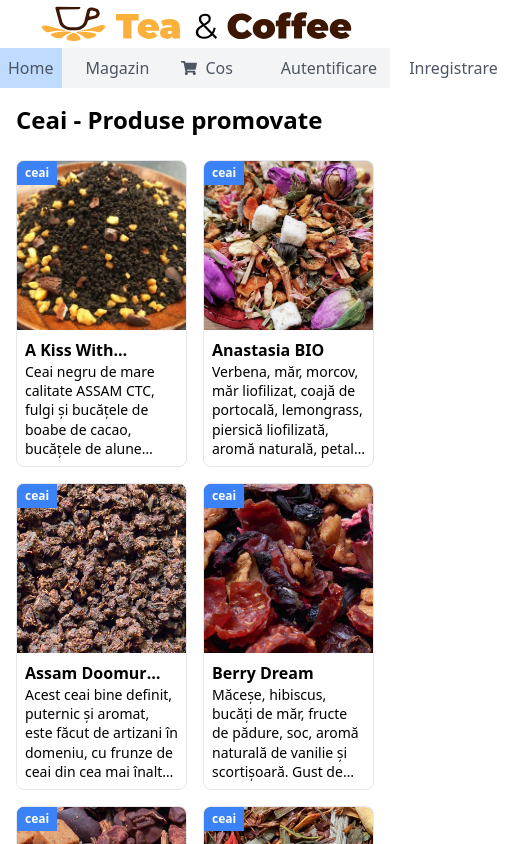
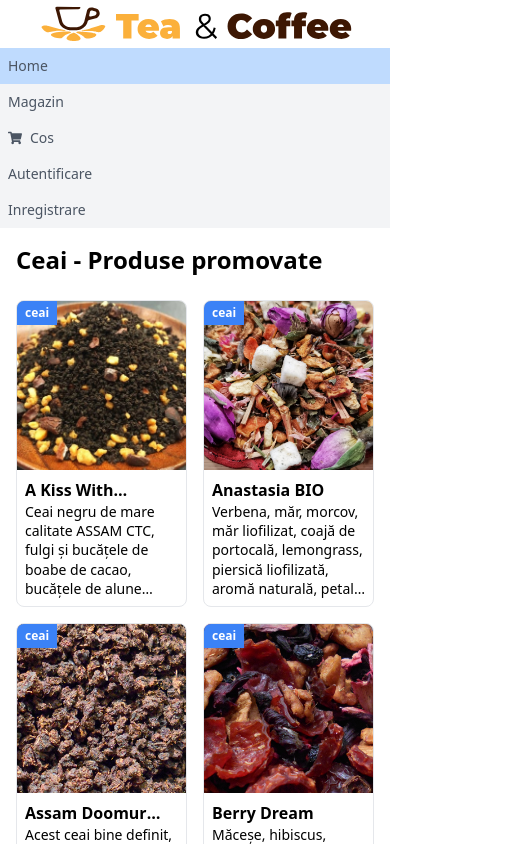
Before and after one commit to dd-marius/rtc, a React (Vite) app: page / in a window 390 px wide. Shown: the top 844 px of the page, 506 px wide, since content can reach past the window. Built offline with nearby package versions, Linux system fonts and the light colour scheme; data requests are answered from the project's data file.

Commit message:
minor adjustments for mobile render

```diff
--- a/src/components/Nav/Nav.jsx
+++ b/src/components/Nav/Nav.jsx
@@ -1,6 +1,6 @@
 import { FaShoppingCart } from 'react-icons/fa';
+import { NavLink } from "react-router-dom";
 
-import { NavLink } from "react-router-dom";
 import { useAuthContext } from '@/features/Auth/AuthContext';
 import { useCartContext } from '@/features/Cart/CartContext';
 import { UserMenu } from '@/components/UserMenu/UserMenu';
@@ -11,24 +11,24 @@ export function Nav() {
 
   return(
     <nav>
-    <menu className="flex justify-between items-stretch bg-gray-100">
-      <div className="flex">
-        <li className="mr-4 hover:bg-blue-100">
+    <menu className="flex flex-col sm:flex-row justify-between items-stretch bg-gray-100">
+      <div className="flex flex-col sm:flex-row">
+        <li className="hover:bg-blue-100">
         <NavLink
-          className={({ isActive }) => `text-gray-600 hover:text-blue-500 block py-2 px-2 ${isActive ? 'bg-blue-200' : ''}`}
+          className={({ isActive }) => `text-sm sm:text-base text-gray-600 hover:text-blue-500 block py-2 px-2 ${isActive ? 'bg-blue-200' : ''}`}
           to="/">Home
         </NavLink>
         </li>
-        <li className="mr-4 hover:bg-blue-100">
+        <li className="hover:bg-blue-100">
         <NavLink
-          className={({ isActive }) => `text-gray-600 hover:text-blue-500 block py-2 px-2 ${isActive ? 'bg-blue-200' : ''}`}
+          className={({ isActive }) => `text-sm sm:text-base text-gray-600 hover:text-blue-500 block py-2 px-2 ${isActive ? 'bg-blue-200' : ''}`}
           to="shop">Magazin
         </NavLink>
         </li>
 
-        <li className="mr-4 hover:bg-blue-100">
+        <li className="hover:bg-blue-100">
         <NavLink
-          className={({ isActive }) => `flex items-center text-gray-600 hover:text-blue-500 py-2 px-2 ${isActive ? 'bg-blue-200' : ''}`}
+          className={({ isActive }) => `text-sm sm:text-base flex items-center text-gray-600 hover:text-blue-500 py-2 px-2 ${isActive ? 'bg-blue-200' : ''}`}
           to="cart">
           <FaShoppingCart className="mr-2" />
             Cos
@@ -40,18 +40,18 @@ export function Nav() {
         </NavLink>
         </li>
       </div>
-      <div className="flex">
+      <div className="flex flex-col sm:flex-row">
       {user === null && (
         <>
-        <li className="ml-4 hover:bg-blue-100">
+        <li className="hover:bg-blue-100">
           <NavLink
-            className={({ isActive }) => `text-gray-600 hover:text-blue-500 block py-2 px-2 ${isActive ? 'bg-blue-200' : ''}`}
+            className={({ isActive }) => `text-sm sm:text-base text-gray-600 hover:text-blue-500 block py-2 px-2 ${isActive ? 'bg-blue-200' : ''}`}
             to="login">Autentificare
           </NavLink>
         </li>
-        <li className="ml-4 hover:bg-blue-100">
+        <li className="hover:bg-blue-100">
           <NavLink
-            className={({ isActive }) => `text-gray-600 hover:text-blue-500 block py-2 px-2 ${isActive ? 'bg-blue-200' : ''}`}
+            className={({ isActive }) => `text-sm sm:text-base text-gray-600 hover:text-blue-500 block py-2 px-2 ${isActive ? 'bg-blue-200' : ''}`}
             to="register">Inregistrare
           </NavLink>
         </li>
--- a/src/components/Profile/ProfileAddress.jsx
+++ b/src/components/Profile/ProfileAddress.jsx
@@ -27,6 +27,8 @@ import { useApi } from '@/hooks/useApi';
 import { DialogConfirm } from "@/components/DialogConfirm/DialogConfirm";
 
 
+const phoneNumberRegex = /^(\d{4})([- ])?(\d{3})([- ])?(\d{3})$/;
+
 const schemaProfile = z.object({
     tag: z.string().min(3, {
         message: "Prescurtarea trebuie sa aiba minim 3 caractere.",
@@ -38,12 +40,11 @@ const schemaProfile = z.object({
         message: "Numele orasului trebuie sa aiba minim 3 caractere.",
     }),
     county: z.string().min(2, {
-        message: "Numele judetului trebuie sa aiba minim 3 caractere.",
+        message: "Numele judetului trebuie sa aiba minim 2 caractere.",
     }),
-    phoneNo: z.string().min(10, {
-        message: "Numarul de telefon trebuie sa aiba minim 10 caractere.",
+    phoneNo: z.string().refine((value) => phoneNumberRegex.test(value), {
+      message: "Format incorect pentru numarul de telefon. Exemplu: xxxx-xxx-xxx",
     }),
-
   });
 
 
@@ -54,6 +55,7 @@ const defaultDomState = {
 }
 
 export function ProfileAddress() {
+    //TODO: Refactor this to use yup & basic form because shadcn is to complex to contol
     const [ dataAddresses, setDataAddresses] = useState(null);
     const [ selectKey, setSelectKey] = useState(0);
     const [ domState, setDomState] = useState(defaultDomState);
@@ -140,7 +142,7 @@ export function ProfileAddress() {
 
     function handleHideForm() {
         clearForm();
-        setDomState({ isVisible: false});
+        setDomState({ isVisible: false, buttonText: "Modifica", keySelected: 0});
         setSelectKey(prevKey => prevKey + 1);
     }
 
@@ -157,7 +159,7 @@ export function ProfileAddress() {
     <div className="flex flex-col items-center">
         <h1 className="text-2xl font-bold mb-4">Adrese pentru livrare:</h1>
 
-        <div className="flex items-center space-x-4 w-full md:w-1/2 h-auto bg-white p-4 shadow-lg">
+        <div className="flex flex-col md:flex-row items-center space-y-4 md:space-y-0 md:space-x-4 w-full md:w-1/2 h-auto bg-white p-4 shadow-lg">
             { dataAddresses && dataAddresses?.length !== 0 && (
             <Select onValueChange={handleSelectValueChange} key={selectKey}>
             <SelectTrigger className="w-full">
@@ -171,9 +173,10 @@ export function ProfileAddress() {
             </SelectContent>
             </Select>
             )}
-            <Button onClick={handleButtonAdd}>Adauga adresa noua</Button>
-            <div className="flex-grow"></div>
-            <Button disabled={ ! domState.isVisible } onClick={handleHideForm}>Ascunde</Button>
+            <div className="flex w-full justify-between">
+                <Button onClick={handleButtonAdd}>Adauga adresa noua</Button>
+                <Button disabled={ ! domState.isVisible } onClick={handleHideForm}>Ascunde</Button>
+            </div>
         </div>
 
         { domState.isVisible && (
--- a/src/components/Profile/ProfileSettings.jsx
+++ b/src/components/Profile/ProfileSettings.jsx
@@ -42,6 +42,7 @@ const schemaProfile = z.object({
 
 
 export function ProfileSettings() {
+    //TODO: Refactor this to use yup & basic form because shadcn is to complex to contol
     const { user, accessToken, login } = useAuthContext();
     const { patch } = useApi('users');
 
--- a/src/components/UserMenu/UserMenu.jsx
+++ b/src/components/UserMenu/UserMenu.jsx
@@ -22,8 +22,8 @@ export function UserMenu() {
   }, [dropdownRef]);
 
   return (
-    <div className="relative ml-4 hover:bg-blue-100 pr-2 z-50">
-      <button onClick={toggleDropdown} className="block py-2">
+    <div className="relative ml-2 hover:bg-blue-100 pr-1 z-50">
+      <button onClick={toggleDropdown} className="block py-2 text-sm sm:text-base">
         Utilizator: {user.nameFirst}
       </button>
 
@@ -35,20 +35,20 @@ export function UserMenu() {
 
           <NavLink
             to="/profile"
-            className={({ isActive }) => `block px-4 py-2 text-gray-800 hover:bg-blue-100 hover:text-blue-500 ${isActive ? 'bg-blue-200' : ''}`}>
+            className={({ isActive }) => `block px-4 py-2 text-gray-800 hover:bg-blue-100 hover:text-blue-500 text-sm sm:text-base ${isActive ? 'bg-blue-200' : ''}`}>
             Profil utilizator
           </NavLink>
           <hr className="my-2 border-gray-200" />
         {user.role == 1 && (
           <NavLink
             to="/shop/edit"
-            className={({ isActive }) => `block px-4 py-2 text-gray-800 hover:bg-blue-100 hover:text-blue-500 ${isActive ? 'bg-blue-200' : ''}`}>
+            className={({ isActive }) => `block px-4 py-2 text-gray-800 hover:bg-blue-100 hover:text-blue-500 text-sm sm:text-base ${isActive ? 'bg-blue-200' : ''}`}>
             Adauga produs nou
           </NavLink>
         )}
           <NavLink
             to="/order"
-            className={({ isActive }) => `block px-4 py-2 text-gray-800 hover:bg-blue-100 hover:text-blue-500 ${isActive ? 'bg-blue-200' : ''}`}>
+            className={({ isActive }) => `block px-4 py-2 text-gray-800 hover:bg-blue-100 hover:text-blue-500 text-sm sm:text-base ${isActive ? 'bg-blue-200' : ''}`}>
             {user.role == 1
             ? (<>Administrare comenzi</>)
             : (<>Comenzile mele</>)
@@ -61,7 +61,7 @@ export function UserMenu() {
               logout();
               hideDropdown();
             }}
-            className="block px-4 py-2 text-gray-800 hover:bg-blue-100 hover:text-blue-500 w-full text-left"
+            className="block px-4 py-2 text-gray-800 hover:bg-blue-100 hover:text-blue-500 w-full text-left text-sm sm:text-base"
           >
             Delogare
           </button>
--- a/src/features/Auth/AuthRegister.jsx
+++ b/src/features/Auth/AuthRegister.jsx
@@ -82,7 +82,7 @@ export function AuthRegister() {
 
 
     return (
-      <div className="flex flex-col items-center h-screen">
+      <div className="flex flex-col items-center">
         <h1 className="text-2xl font-bold mb-4">Inregistrare</h1>
         <div className="w-full md:w-1/2 h-auto bg-white p-4 shadow-lg">
         <Form {...form}>
```
